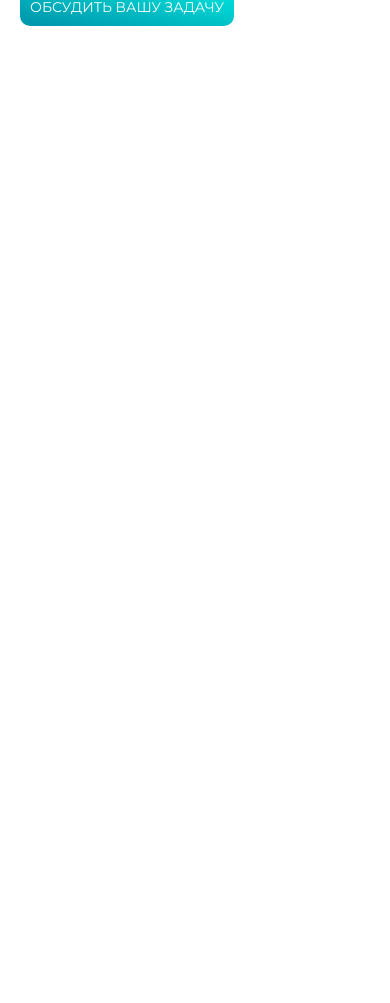
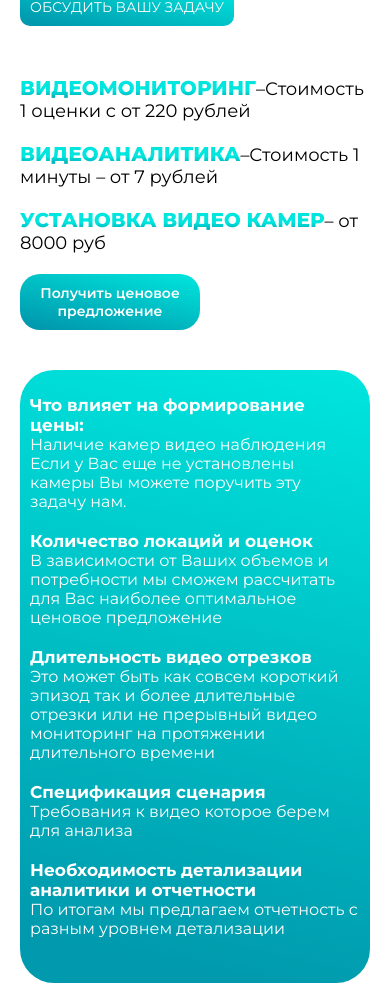
Before and after one commit to artemanz/vmr, a React (Create React App) app: page / in a window 390 px wide. Shown: the part 3286-4289 px from the top of the page. Before the commit the page ends 3342 px from the top, so only its background shows below. Built offline with nearby package versions, Linux system fonts and the light colour scheme.

Commit message:
сделал 7 блок и сделал адаптив

```diff
--- a/src/components/Block5/Block5.module.scss
+++ b/src/components/Block5/Block5.module.scss
@@ -126,8 +126,8 @@
                 text-align: end;
 
                button{
-                font-size: 12px;
-                 padding: 5px;
+                font-size: 14px;
+                 padding: 10px;
                  border-radius: 10px;
                }
            }
@@ -159,9 +159,9 @@
                 text-align: end;
 
                button{
-                font-size: 12px;
-                 padding: 5px;
-                 border-radius: 10px;
+                font-size: 14px;
+                padding: 10px;
+                border-radius: 10px;
                }
            }
         }
@@ -190,9 +190,9 @@
                 text-align: end;
 
                button{
-                font-size: 12px;
-                 padding: 5px;
-                 border-radius: 10px;
+                font-size: 14px;
+                padding: 10px;
+                border-radius: 10px;
                }
            }
         }
--- /dev/null
+++ b/src/components/Block7/Block7.jsx
@@ -0,0 +1,52 @@
+import React from "react";
+import styles from "./Block7.module.scss";
+
+const Block7 = () => {
+  return (
+    <div className={styles.Block7}>
+      <div className={styles.Block7_Price}>
+        <div className={styles.Block7_Price_Info}>
+          <div className={styles.Block7_Price_Info_text}>
+            <span>ВИДЕОМОНИТОРИНГ</span>
+            –Стоимость 1 оценки c от 220 рублей
+          </div>
+          <div className={styles.Block7_Price_Info_text}>
+            <span> ВИДЕОАНАЛИТИКА</span>
+            –Стоимость 1 минуты – от 7 рублей
+          </div>
+          <div className={styles.Block7_Price_Info_text}>
+            <span>УСТАНОВКА ВИДЕО КАМЕР</span>– от 8000 руб
+          </div>
+        </div>
+        <button>Получить ценовое предложение</button>
+      </div>
+      <div className={styles.Block7_Info_Block}>
+        <div className={styles.Block7_Info_Block_Element}>
+          <span>Что влияет на формирование цены:</span> <br /> Наличие камер видео
+          наблюдения Если у Вас еще не установлены камеры Вы можете поручить эту
+          задачу нам.
+        </div>
+        <div className={styles.Block7_Info_Block_Element}>
+          <span>Количество локаций и оценок</span>  <br />В зависимости от Ваших объемов
+          и потребности мы сможем рассчитать для Вас наиболее оптимальное
+          ценовое предложение
+        </div>
+        <div className={styles.Block7_Info_Block_Element}>
+          <span>Длительность видео отрезков</span>  <br />Это может быть как совсем
+          короткий эпизод так и более длительные отрезки или не прерывный видео
+          мониторинг на протяжении длительного времени
+        </div>
+        <div className={styles.Block7_Info_Block_Element}>
+          <span> Спецификация сценария</span>  <br />Требования к видео которое берем
+          для анализа
+        </div>
+        <div className={styles.Block7_Info_Block_Element}>
+          <span>Необходимость детализации аналитики и отчетности</span>  <br /> По
+          итогам мы предлагаем отчетность с разным уровнем детализации
+        </div>
+      </div>
+    </div>
+  );
+};
+
+export default Block7;
--- /dev/null
+++ b/src/components/Block7/Block7.module.scss
@@ -0,0 +1,217 @@
+.Block7{
+    display: flex;
+    justify-content: space-between;
+    width: 70%;
+    padding: 20px 20px;
+    &_Price{
+        max-width: 37%;
+        display: flex;
+        flex-direction: column;
+        justify-content: center;
+        &_Info{
+            display: flex;
+            flex-direction: column;
+            justify-content: flex-start;
+            &_text {
+                margin-bottom: 40px;
+                font-size: 18px;
+                font-weight: 400;
+                span{
+                    background: linear-gradient(180deg, rgb(0, 230, 222) 60%, rgb(0, 153, 173) 99%);
+                    -webkit-background-clip: text;
+                    -webkit-text-fill-color: transparent;
+                    font-weight: 800;
+                    font-size: 20px;
+                }
+            }
+        }
+        button{
+            max-width: 250px;
+            cursor: pointer;
+            margin-top: 50px;
+            padding: 20px;
+            color: white;
+            border: #00e6de;
+            background: linear-gradient(193deg, rgba(0,230,222,1) 0%, rgba(0,153,173,1) 93%);
+            border-radius: 40px;
+            transition: background 0.4s ease;
+            &:hover {
+
+                background: linear-gradient(193deg, rgb(4, 196, 189) 0%, rgb(4, 170, 192) 93%);
+            }
+            :active{
+                background: linear-gradient(193deg, rgb(4, 196, 189) 0%, rgb(4, 170, 192) 93%);
+            }
+        }
+    }
+    &_Info_Block{
+        display: flex;
+        flex-direction: column;
+        justify-content: flex-start;
+        max-width: 60%;
+        background: linear-gradient(193deg, rgb(0, 230, 222) 0%, rgb(0, 153, 173) 93%);
+         padding: 25px 10px;
+         border-radius: 34px;
+        color: white;
+        &_Element{
+            font-size: 18px;
+            margin-bottom: 20px;
+            span{
+                    font-size: 19px;
+                    font-weight: 700;
+            }
+        }
+    }
+
+    @media only screen and (max-width: 500px) {
+        // Ваши стили для мобильных устройств
+        width: 100%;
+        flex-direction: column;
+        &_Price{
+            max-width: 100%;
+            &_Info{
+                &_text {
+                    margin-bottom: 20px;
+                    font-size: 18px;
+                    font-weight: 400;
+                    span{
+                        font-size: 20px;
+                    }
+                }
+            }
+            button{
+                max-width: 180px;
+                margin: 0px 0 40px 0;
+                padding: 10px;
+                font-size: 14px;
+                font-weight: 600;
+                border-radius: 20px;
+        }
+
+      }
+      &_Info_Block{
+        max-width: 100%;
+         padding: 25px 10px;
+         border-radius: 34px;
+        color: white;
+        &_Element{
+            font-size: 16px;
+            margin-bottom: 20px;
+            span{
+                font-size: 17px;
+            }
+        }
+    }
+      }
+      @media only screen and (min-width: 500px) and (max-width: 768px) {
+        width: 100%;
+        flex-direction: column;
+        &_Price{
+            max-width: 100%;
+            &_Info{
+                &_text {
+                    margin-bottom: 40px;
+                    font-size: 18px;
+                    font-weight: 400;
+                    span{
+                        font-size: 20px;
+                    }
+                }
+            }
+            button{
+                max-width: 250px;
+                margin: 20px 0;
+                padding: 10px;
+                border-radius: 20px;
+        }
+
+      }
+      &_Info_Block{
+        max-width: 100%;
+         padding: 25px 10px;
+         border-radius: 34px;
+        color: white;
+        &_Element{
+            font-size: 16px;
+            margin-bottom: 20px;
+            span{
+                font-size: 17px;
+            }
+        }
+    }
+      }
+      @media only screen and (min-width: 768px) and (max-width: 1000px) {
+        // Ваши стили для планшетов
+        flex-direction: column;
+        &_Price{
+            max-width: 100%;
+            &_Info{
+                &_text {
+                    margin-bottom: 40px;
+                    font-size: 18px;
+                    font-weight: 400;
+                    span{
+                        font-size: 20px;
+                    }
+                }
+            }
+            button{
+                max-width: 250px;
+                margin: 20px 0;
+                padding: 15px;
+                border-radius: 40px;
+        }
+
+      }
+      &_Info_Block{
+        max-width: 100%;
+         padding: 25px 10px;
+         border-radius: 34px;
+        color: white;
+        &_Element{
+            font-size: 16px;
+            margin-bottom: 20px;
+            span{
+                font-size: 17px;
+            }
+        }
+    }
+      }
+      @media only screen and (min-width: 1000px) and (max-width: 1440px) {
+        // Ваши стили для небольших ноутбуков и десктопов
+
+        &_Price{
+            max-width: 37%;
+            &_Info{
+                &_text {
+                    margin-bottom: 40px;
+                    font-size: 18px;
+                    font-weight: 400;
+                    span{
+                        font-size: 20px;
+                    }
+                }
+            }
+            button{
+                max-width: 250px;
+                margin-top: 50px;
+                padding: 15px;
+                border-radius: 40px;
+        }
+
+      }
+      &_Info_Block{
+        max-width: 60%;
+         padding: 25px 10px;
+         border-radius: 34px;
+        color: white;
+        &_Element{
+            font-size: 16px;
+            margin-bottom: 20px;
+            span{
+                font-size: 17px;
+            }
+        }
+    }
+}
+}
--- a/src/pages/Main/MainPage.jsx
+++ b/src/pages/Main/MainPage.jsx
@@ -4,6 +4,7 @@ import Block2 from "../../components/Block2/Block2";
 import styles from './MainPage.module.scss'
 import Block5 from '../../components/Block5/Block5';
 import Block34 from '../../components/Block34/Block34';
+import Block7 from '../../components/Block7/Block7';
 const MainPage = () => {
     return (
         <div className={styles.MainPage}>
@@ -11,6 +12,8 @@ const MainPage = () => {
             <Block2 />
             <Block34 />
             <Block5 />
+
+            <Block7 />
         </div>
     );
 
```
